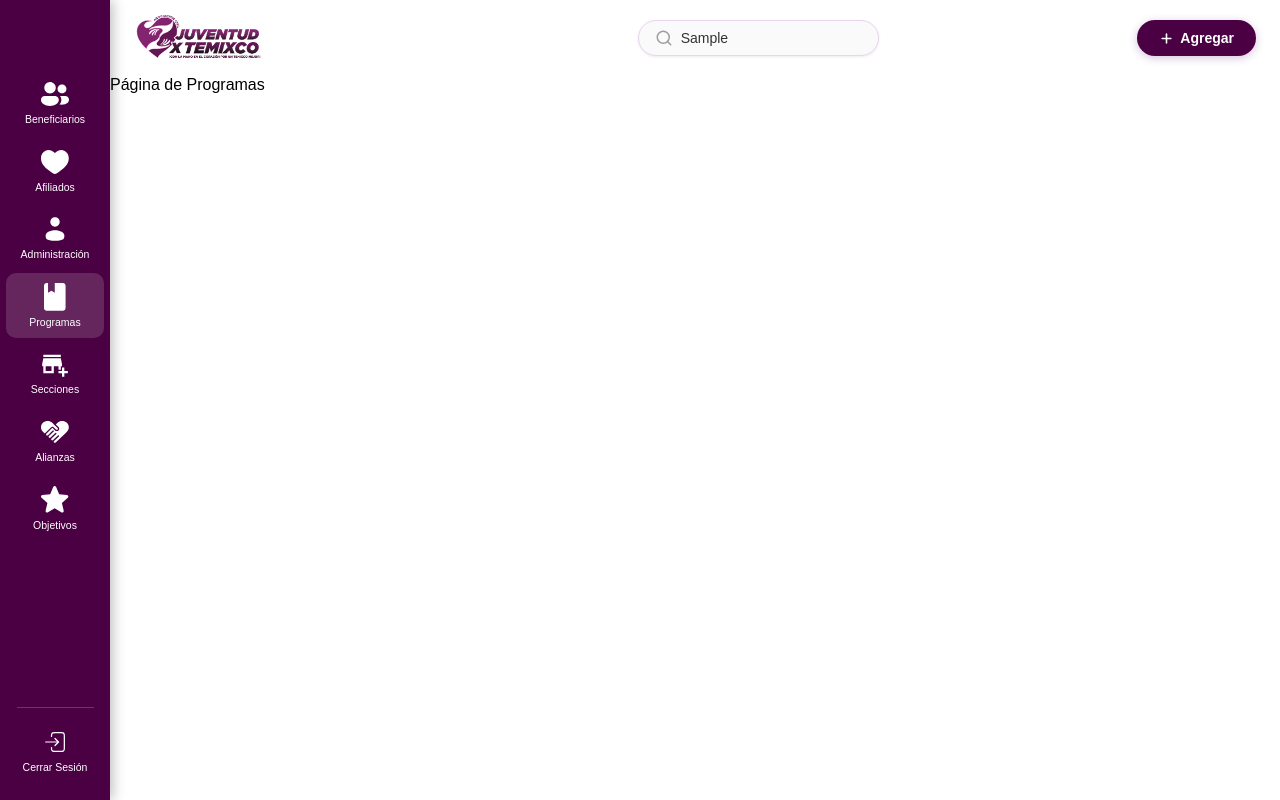
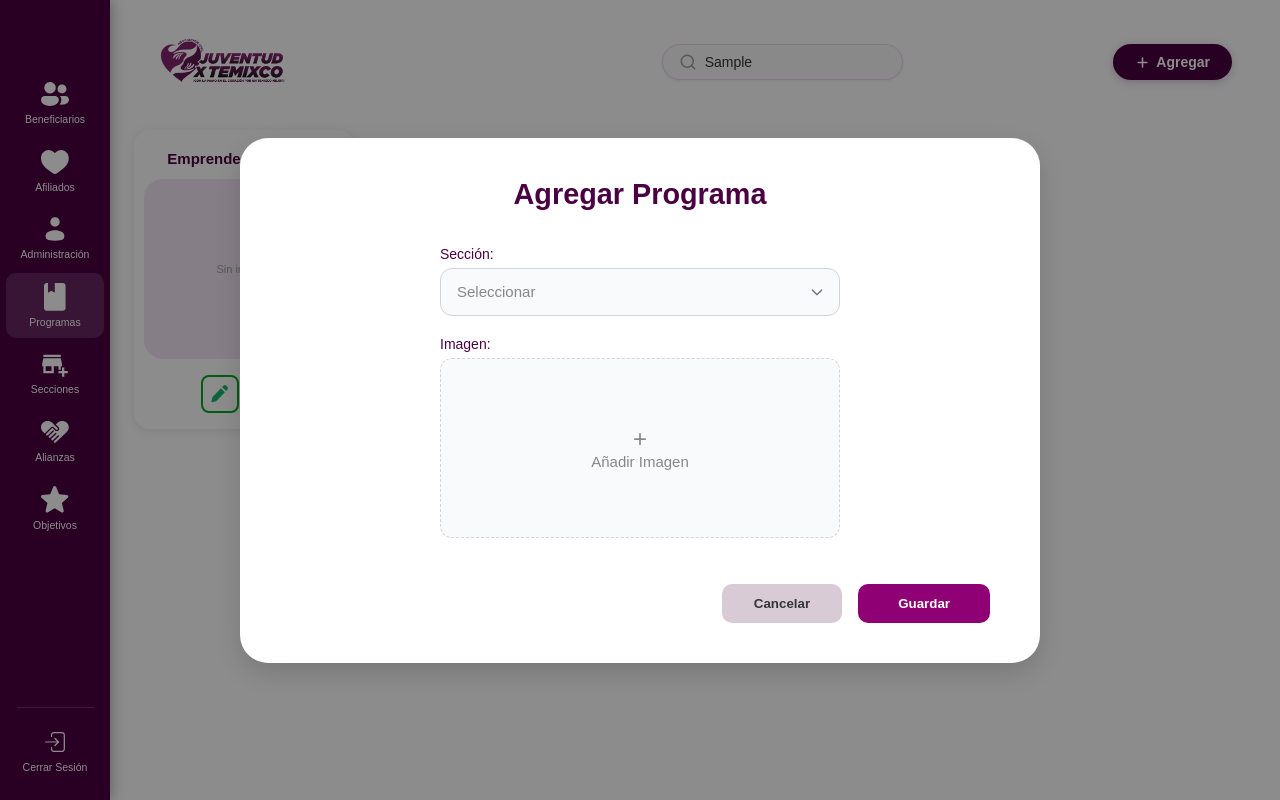
Before and after one commit to Evelinmq/estadia_frontend, a React (Vite) app: page /programas in a window 1280 px wide. Both pictures are taken after typing "Sample" into the empty fields and a click on the button "Agregar". Built offline with nearby package versions, Linux system fonts and the light colour scheme.

Commit message:
Modales de programas y secciones

```diff
--- a/src/Pages/Programas.jsx
+++ b/src/Pages/Programas.jsx
@@ -1,11 +1,200 @@
-import {Header} from "../Components/Structure/Header.jsx";
+import { useState, useEffect } from "react";
+import { useForm } from "react-hook-form";
+import { Header } from "../Components/Structure/Header.jsx";
+import ImageCard from "../Components/Admin/ImageCard.jsx";
+import Pagination from "../Components/Structure/Pagination.jsx";
+import { alertaExito, alertaCamposVacios, confirmarEliminar, alertaError } from "../Utils/alerts";
+import "./ModalGlobal.css";
 
 export default function Programas() {
+    const [currentPage, setCurrentPage] = useState(1);
+    const [showModal, setShowModal] = useState(false);
+    const [isEditing, setIsEditing] = useState(false);
+    const [previewImage, setPreviewImage] = useState(null);
+
+    // 1. Simulación de secciones registradas (Esto vendrá de tu API después)
+    const [seccionesRegistradas] = useState([
+        { id: 1, nombre: "Emprendimiento" },
+        { id: 2, nombre: "Deportes" },
+        { id: 3, nombre: "Cultura" },
+        { id: 4, nombre: "Salud" }
+    ]);
+
+    // 2. Simulación de programas registrados
+    const [programas, setProgramas] = useState([
+        { id: 101, titulo: "Emprende tu negocio", imagen: null }
+    ]);
+
+    const {
+        register,
+        handleSubmit,
+        reset,
+        watch,
+        formState: { errors },
+    } = useForm({
+        mode: "onChange"
+    });
+
+    // Observar cambios en la imagen para la vista previa
+    const imagenSeleccionada = watch("imagen");
+
+    useEffect(() => {
+        if (imagenSeleccionada && imagenSeleccionada.length > 0) {
+            const file = imagenSeleccionada[0];
+            const url = URL.createObjectURL(file);
+            setPreviewImage(url);
+            return () => URL.revokeObjectURL(url); // Limpieza de memoria
+        }
+    }, [imagenSeleccionada]);
+
+    // Funciones de Modal
+    const handleOpenModal = (editMode = false) => {
+        setIsEditing(editMode);
+        setShowModal(true);
+    };
+
+    const handleCloseModal = () => {
+        setShowModal(false);
+        setPreviewImage(null);
+        reset();
+    };
+
+    // Operaciones (Simuladas)
+    const onSubmit = (data) => {
+        console.log("Datos del programa:", data);
+        alertaExito(isEditing ? "Programa actualizado" : "Programa creado correctamente");
+        handleCloseModal();
+    };
+
+    const onError = () => {
+        if (Object.keys(errors).length > 0) {
+            alertaCamposVacios();
+        }
+    };
+
+    const eliminarPrograma = async (id) => {
+        const confirmar = await confirmarEliminar();
+        if (confirmar) {
+            try {
+                // Simulación de eliminación
+                setProgramas(programas.filter(p => p.id !== id));
+                alertaExito("Programa eliminado correctamente");
+            } catch (error) {
+                alertaError("No se pudo eliminar el programa");
+            }
+        }
+    };
+
     return (
+        <div style={{ padding: "24px" }}>
+            <Header seccion="programas" onAdd={() => handleOpenModal(false)} />
 
-        <>
-            <Header seccion="programas"/>
-            <div>Página de Programas</div>
-        </>
+            {/* Listado de Programas */}
+            <div className="grid-programas" style={{
+                display: 'grid',
+                gridTemplateColumns: 'repeat(auto-fill, minmax(280px, 1fr))',
+                gap: '25px',
+                marginTop: '30px'
+            }}>
+                {programas.map((prog) => (
+                    <ImageCard
+                        key={prog.id}
+                        titulo={prog.titulo}
+                        imagen={prog.imagen}
+                        onEdit={() => handleOpenModal(true)}
+                        onDelete={() => eliminarPrograma(prog.id)}
+                    />
+                ))}
+            </div>
+
+            {/* MODAL PROGRAMAS */}
+            {showModal && (
+                <div className="modal-overlay">
+                    <div className="modal-container-custom">
+                        <h2 className="modal-title">
+                            {isEditing ? "Editar Programa" : "Agregar Programa"}
+                        </h2>
+
+                        <form onSubmit={handleSubmit(onSubmit, onError)}>
+                            <div className="modal-center">
+
+                                {/* SELECT DE SECCIÓN */}
+                                <div className="form-group" style={{ width: '100%' }}>
+                                    <label className="label">Sección:</label>
+                                    <select
+                                        className="modal-select"
+                                        style={{ borderColor: errors.seccionId ? '#ef4444' : '#d1d5db' }}
+                                        {...register("seccionId", { required: "Debes seleccionar una sección" })}
+                                    >
+                                        <option value="">Seleccionar</option>
+                                        {seccionesRegistradas.map((sec) => (
+                                            <option key={sec.id} value={sec.id}>
+                                                {sec.nombre}
+                                            </option>
+                                        ))}
+                                    </select>
+                                    {errors.seccionId && <span className="error">{errors.seccionId.message}</span>}
+                                </div>
+
+                                {/* INPUT DE IMAGEN (VISTA PREVIA) */}
+                                <div className="form-group" style={{ width: '100%' }}>
+                                    <label className="label">Imagen:</label>
+                                    <label htmlFor="file-upload-prog" style={{ cursor: 'pointer' }}>
+                                        <div className="modal-input" style={{
+                                            display: 'flex',
+                                            flexDirection: 'column',
+                                            alignItems: 'center',
+                                            justifyContent: 'center',
+                                            height: '180px',
+                                            borderStyle: previewImage ? 'solid' : 'dashed',
+                                            borderColor: errors.imagen ? '#ef4444' : '#d1d5db',
+                                            overflow: 'hidden',
+                                            padding: '0'
+                                        }}>
+                                            {previewImage ? (
+                                                <img
+                                                    src={previewImage}
+                                                    alt="Vista previa"
+                                                    style={{ width: '100%', height: '100%', objectFit: 'cover' }}
+                                                />
+                                            ) : (
+                                                <div style={{ textAlign: 'center', color: '#878787' }}>
+                                                    <span style={{ fontSize: '24px' }}>+</span>
+                                                    <p>Añadir Imagen</p>
+                                                </div>
+                                            )}
+                                        </div>
+                                    </label>
+                                    <input
+                                        id="file-upload-prog"
+                                        type="file"
+                                        accept="image/*"
+                                        style={{ display: 'none' }}
+                                        {...register("imagen", { required: !isEditing })}
+                                    />
+                                    {errors.imagen && <span className="error">La imagen es obligatoria</span>}
+                                </div>
+
+                            </div>
+
+                            <div className="modal-actions">
+                                <button type="button" className="btn-cancelar" onClick={handleCloseModal}>
+                                    Cancelar
+                                </button>
+                                <button type="submit" className="btn-guardar">
+                                    Guardar
+                                </button>
+                            </div>
+                        </form>
+                    </div>
+                </div>
+            )}
+
+            <Pagination
+                currentPage={currentPage}
+                totalPages={3}
+                onPageChange={setCurrentPage}
+            />
+        </div>
     );
 }
--- a/src/Pages/Secciones.jsx
+++ b/src/Pages/Secciones.jsx
@@ -3,7 +3,7 @@ import { useForm } from "react-hook-form";
 import Pagination from "../Components/Structure/Pagination.jsx";
 import { Header } from "../Components/Structure/Header.jsx";
 import SectionCard from "../Components/Admin/SectionCard.jsx";
-import { alertaExito, alertaCamposVacios } from "../Utils/alerts";
+import { alertaExito, alertaCamposVacios, confirmarEliminar, alertaError } from "../Utils/alerts";
 import "./ModalGlobal.css";
 
 export default function Secciones() {
@@ -11,6 +11,10 @@ export default function Secciones() {
     const [showModal, setShowModal] = useState(false);
     const [isEditing, setIsEditing] = useState(false);
     const [previewImage, setPreviewImage] = useState(null);
+
+    const [secciones, setSecciones] = useState([
+        { id: 1, titulo: "Emprende tu negocio", descripcion: "Se busca potenciar el crecimiento..." }
+    ]);
 
     const {
         register,
@@ -43,10 +47,25 @@ export default function Secciones() {
     useEffect(() => {
         if (imagenSeleccionada && imagenSeleccionada.length > 0) {
             const file = imagenSeleccionada[0];
-            setPreviewImage(URL.createObjectURL(file)); // Crea la URL de la imagen
+            setPreviewImage(URL.createObjectURL(file));
         }
     }, [imagenSeleccionada]);
 
+    const eliminar = async (id) => {
+        const confirmar = await confirmarEliminar();
+
+        if (confirmar) {
+            try {
+                // await api.delete(id);
+                alertaExito("Sección eliminada correctamente");
+                // RECARGAR LA VISTA EN TIEMPO REAL
+                setSecciones(secciones.filter(seccion => seccion.id !== id));
+
+            } catch (error) {
+                alertaError("No se pudo eliminar la sección");
+            }
+        }
+    };
 
     const handleCloseModal = () => {
         setShowModal(false);
@@ -59,10 +78,15 @@ export default function Secciones() {
             <Header seccion="secciones" onAdd={() => handleOpenModal(false)} />
 
             <div className="grid-secciones" style={{ display: 'grid', gridTemplateColumns: 'repeat(auto-fill, minmax(300px, 1fr))', gap: '20px', marginTop: '30px' }}>
-                <SectionCard
-                    titulo="Emprende tu negocio"
-                    onEdit={() => handleOpenModal(true)}
-                />
+                {secciones.map((sec) => (
+                    <SectionCard
+                        key={sec.id}
+                        titulo={sec.titulo}
+                        descripcion={sec.descripcion}
+                        onEdit={() => handleOpenModal(true)}
+                        onDelete={() => eliminar(sec.id)}
+                    />
+                ))}
             </div>
 
             {showModal && (
@@ -79,7 +103,6 @@ export default function Secciones() {
                                     <input
                                         type="text"
                                         placeholder="Nombre de la sección"
-                                        /* Aplicamos borde rojo dinámicamente */
                                         className="modal-input"
                                         style={{ borderColor: errors.nombre ? '#ef4444' : '#d1d5db' }}
                                         {...register("nombre", {
@@ -92,11 +115,10 @@ export default function Secciones() {
                                                 val.trim() === val || "No se permiten espacios al inicio o final"
                                         })}
                                     />
-                                    {/* Mensaje de error en rojo debajo */}
                                     {errors.nombre && <span className="error">{errors.nombre.message}</span>}
                                 </div>
 
-                                {/* TEXTAREA DESCRIPCIÓN */}
+                                {/* AREA DESCRIPCIÓN */}
                                 <div className="form-group" style={{ width: '100%' }}>
                                     <label className="label">Descripción:</label>
                                     <textarea
@@ -116,7 +138,7 @@ export default function Secciones() {
                                     {errors.descripcion && <span className="error">{errors.descripcion.message}</span>}
                                 </div>
 
-                                {/* IMAGEN */}
+                                {/* IMAGEN (Estructura idéntica a Programas) */}
                                 <div className="form-group" style={{ width: '100%' }}>
                                     <label className="label">Imagen:</label>
                                     <label htmlFor="file-upload" style={{ cursor: 'pointer' }}>
@@ -125,7 +147,7 @@ export default function Secciones() {
                                             flexDirection: 'column',
                                             alignItems: 'center',
                                             justifyContent: 'center',
-                                            height: '100px',
+                                            height: '180px',
                                             borderStyle: previewImage ? 'solid' : 'dashed',
                                             borderColor: errors.imagen ? '#ef4444' : '#d1d5db',
                                             overflow: 'hidden',
@@ -138,7 +160,10 @@ export default function Secciones() {
                                                     style={{ width: '100%', height: '100%', objectFit: 'cover' }}
                                                 />
                                             ) : (
-                                                <span style={{ color: '#878787' }}>+ Añadir imagen</span>
+                                                <div style={{ textAlign: 'center', color: '#878787' }}>
+                                                    <span style={{ fontSize: '24px' }}>+</span>
+                                                    <p>Añadir Imagen</p>
+                                                </div>
                                             )}
                                         </div>
                                     </label>
@@ -147,20 +172,12 @@ export default function Secciones() {
                                         type="file"
                                         accept="image/*"
                                         style={{ display: 'none' }}
-                                        {...register("imagen", { required: true })}
+                                        {...register("imagen", { required: !isEditing })}
                                     />
                                     {errors.imagen && <span className="error">La imagen es obligatoria</span>}
-
-                                    {previewImage && (
-                                        <p style={{ fontSize: '12px', color: '#8E0073', marginTop: '8px', cursor: 'pointer' }}
-                                           onClick={() => setPreviewImage(null)}>
-                                            Cambiar imagen
-                                        </p>
-                                    )}
                                 </div>
 
                             </div>
-
                             <div className="modal-actions">
                                 <button type="button" className="btn-cancelar" onClick={handleCloseModal}>
                                     Cancelar
```
